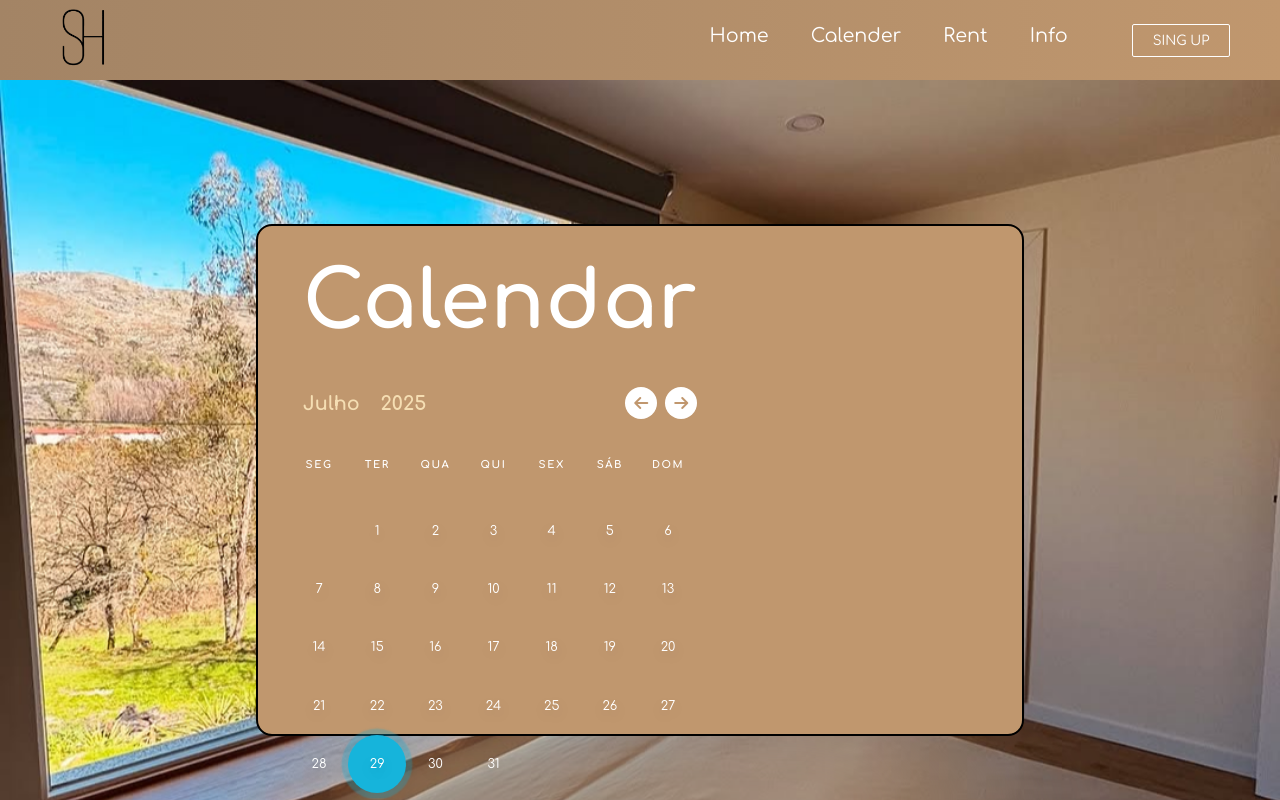
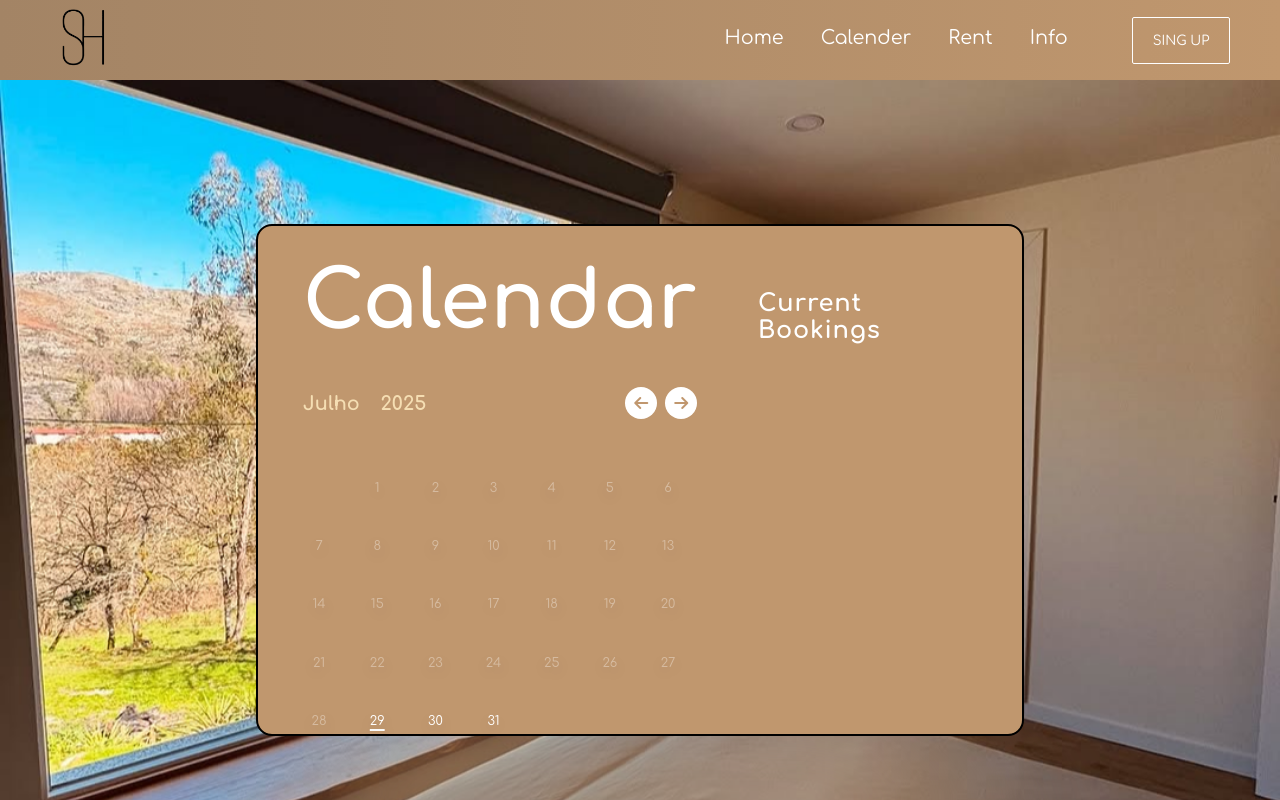
Before and after one commit to TehJaeger/Strelicia_Website, a React (Create React App) app in the folder estrelicia/: page /Calender in a window 1280 px wide. Shown: the top 800 px of the page. Built offline with nearby package versions, Linux system fonts and the light colour scheme.

Commit message:
Fix calender
I have no mouth and I must scream

```diff
--- a/estrelicia/src/components/Button.css
+++ b/estrelicia/src/components/Button.css
@@ -19,7 +19,7 @@
 .btn--outline{
     background-color: transparent;
     color: white;
-    padding: 8px 20px;
+    padding: 15px 20px;
     border: 1px solid var(--primary);
     transition: all 0.3s ease-out;
 }
--- a/estrelicia/src/components/Calendar.css
+++ b/estrelicia/src/components/Calendar.css
@@ -118,6 +118,12 @@
 
 }
 
+.days span.past,
+.days span.blocked {
+  color: rgba(255, 255, 255, 0.35);
+  cursor: not-allowed;
+}
+
 .current-date{
     background-color: rgb(22, 180, 219);
     border-radius: 50%;
@@ -175,21 +181,22 @@
     font-size: clamp(1rem, 1.5cqi, 1.5rem);
     user-select: none;
 }
+
 .time-input input:focus{
     outline: none;
 }
 
 .event-popup-btn{
     width: clamp(12rem, 15cqi, 20rem);
-    height: 3rem;
+    height: 5rem;
+    margin-left: 5rem;
     background-color:rgb(192, 151, 110);
-    color: white-;
+    color: white;
     font-size: clamp(.5rem, 1.2cqi,1.5rem);
     letter-spacing: .1rem;
     border: none;
     box-shadow: 0 0 1.3rem, rgba(0, 0, 0, 0.5);
     cursor: pointer;
-
 }
 
 .event-popup-btn:active{
@@ -206,6 +213,7 @@
     cursor: pointer;
 }
 
+
 .close-event-popup i{
     font-size: 1.5rem;
     color: white;
@@ -215,7 +223,6 @@
 .time-input input[type = "number"]::-webkit-inner-spin-button{
     appearance: none;
 }
-
 
 
 .event{
@@ -270,3 +277,35 @@
     font-size: 1rem;
     cursor: pointer;
 }
+
+.days span.today {
+  text-decoration: underline;
+  text-underline-offset: 0.25rem;
+  text-decoration-thickness: 0.15rem;
+}
+
+.blocked {
+  color: rgba(255, 255, 255, 0.35);
+  pointer-events: none;
+  background: none;
+  text-shadow: none;
+}
+
+.past {
+  color: rgba(255, 255, 255, 0.35);
+  pointer-events: none;
+  background: none;
+  text-shadow: none;
+}
+
+
+.selected-start,
+.selected-end {
+  background-color: rgba(41, 153, 161, 0.733);
+  border-radius: 50%;
+}
+
+.selected-range {
+  background-color: rgba(4, 34, 68, 0.25);
+  border-radius: 50%;
+}
--- a/estrelicia/src/components/Calendar.js
+++ b/estrelicia/src/components/Calendar.js
@@ -2,126 +2,176 @@ import React, { useState } from 'react'
 import './Calendar.css'
 
 const Calendar = () => {
-    const daysOfWeek = ["Seg","Ter","Qua","Qui","Sex","Sáb","Dom"];
   const monthsOfYear = ["Janeiro","Fevereiro","Março","Abril","Maio","Junho","Julho","Agosto","Setembro","Outubro","Novembro","Dezembro"];
-    const currentDate = new Date();
-    const[currentMonth, setCurrentMonth] = useState(currentDate.getMonth());
-    const[currentYear, setCurrentYear] = useState(currentDate.getFullYear());
-    const[selectedDate, setSelectedDate] = useState(currentDate);
-    const[showEventPopup, setShowEventPopup] = useState(false);
+  const current = new Date();
 
-    const[events, setEvents] = useState([]);
-    const[eventDays, setEventDays] = useState({day1 : '00', day2 : '00'});
-    const[eventText, setEventText] = useState('Arendamento Strelicia');
+  const [month, setMonth] = useState(current.getMonth());
+  const [year, setYear] = useState(current.getFullYear());
 
-    const daysInMonth = new Date(currentYear,currentMonth + 1,0).getDate();
-    const firstDayOfMonth = new Date(currentYear,currentMonth,1).getDay() ;
+  const [range, setRange] = useState({ start: null, end: null });
+  const [bookings, setBookings] = useState([]);
+
+  //temp
+  const [blockedDates] = useState([
+    new Date(year, month, 20),
+    new Date(year, month, 21),
+    new Date(year, month, 22),
+  ]);
+  //temp
+
+  const daysInMonth = new Date(year, month + 1, 0).getDate();
+  const firstWeekday = new Date(year, month, 1).getDay();
+
+  const isToday = (date) => {
+    const today = new Date();
+    today.setHours(0, 0, 0, 0);
+    return date.toDateString() === today.toDateString();
+  };
+
+  const isBlocked = (d) => blockedDates.some(b => b.toDateString() === d.toDateString());
+
+  const hasBlockedBetween = (start, end) => {
+    return blockedDates.some(d => d > start && d < end);
+  };
+
+const isPast = (date) => {
+  const today = new Date();
+  today.setHours(0,0,0,0);
+  return date < today;
+};
+
+  const handleClick = (day) => {
+  const clicked = new Date(year, month, day);
+
+  if (isBlocked(clicked)) return;
+
+  if (range.start && !range.end &&
+      range.start.toDateString() === clicked.toDateString()) {
+    setRange({ start: null, end: null });
+    return;
+  }
+
+  if (!range.start) {
+    setRange({ start: clicked, end: null });
+    return;
+  }
+
+  if (range.start && !range.end) {
+    if (clicked <= range.start) {
+      setRange({ start: clicked, end: null });
+      return;
+    }
+
+    if (hasBlockedBetween(range.start, clicked)) {
+      return;
+    }
+
+    setRange(prev => ({ ...prev, end: clicked }));
+    return;
+  }
+  setRange({ start: clicked, end: null });
+};
+
+
+  const saveBooking = () => {
+    if (!range.start || !range.end) return;
+
+    const newBooking = { start: range.start, end: range.end };
+    setBookings(prev => [...prev, newBooking]);
+    setRange({ start: null, end: null });
+  };
+
+  const removeBooking = (i) => {
+    setBookings(prev => prev.filter((_, idx) => idx !== i));
+  };
+
+  const inRange = (d) => {
+    if (!range.start || !range.end) return false;
+    return d > range.start && d < range.end;
+  };
 
   const prevMonth = () => {
-        setCurrentMonth((prevMonth) => (prevMonth === 0 ? 11 : prevMonth - 1) )
-        setCurrentYear((prevYear) => (currentMonth === 0 ? prevYear - 1 : prevYear))
-    }
+    setMonth(m => (m === 0 ? 11 : m - 1));
+    setYear(y => (month === 0 ? y - 1 : y));
+  };
 
   const nextMonth = () => {
-        setCurrentMonth((nextMonth) => (nextMonth === 11 ? 0 : nextMonth + 1))
-        setCurrentYear((nextYear) => (currentMonth === 11 ? nextYear + 1 : nextYear))
-    }
-
-    const handleDayClick = (day) =>{
-        const clickDate = new Date(currentYear, currentMonth, day);
-        const today = new Date();
-
-        if(clickDate >= today || isSameDay(clickDate, today)){
-            setSelectedDate(clickDate);
-            setShowEventPopup(true);
-            setEventText("Arendamento Strelicia");
-            setEventDays({day1 : clickDate.getDay(),day2 : '00'});
-        }
-    }
-
-    const isSameDay = (date1, date2) => {
-        return(
-            date1.getFullYear() === date2.getFullYear() &&
-            date1.getMonth() === date2.getMonth() &&
-            date1.getDay() === date2.getDay()
-        )
-    }
-
-    const handleEventSubmit = () => {
-        const newEvent = {
-            date: selectedDate,
-            time: `${eventDays.day1.padStart(2,'0')}:${eventDays.day2.padStart(2,'0')}`,
-            text: eventText,
-        }
-
-        setEvents([...events, newEvent])
-        setEventDays({day1 : selectedDate.getDay(), day2 : '00'})
-        setEventText("Arendamento Strelicia")
-        setShowEventPopup(false)
-    }
+    setMonth(m => (m === 11 ? 0 : m + 1));
+    setYear(y => (month === 11 ? y + 1 : y));
+  };
 
   return (
-    <div className='background'>
-    <div className='container'>
-        <div className='calender-app'>
-            <div className='calendar'>
-                <h1 className='heading'>Calendar</h1>
+    <div className="background">
+      <div className="container">
+        <div className="calender-app">
+          <div className="calendar">
+            <h1 className="heading">Calendar</h1>
 
-                <div className='navigate-date'>
-                    <h2 className='month'>{monthsOfYear[currentMonth]}</h2>
-                    <h2 className='year'>{currentYear}</h2>
-                    <div className='buttons'>
-                        <i class="fa fa-arrow-left" onClick={prevMonth}></i>
-                        <i class="fa fa-arrow-right" onClick={nextMonth}></i>
+            <div className="navigate-date">
+              <h2 className="month">{monthsOfYear[month]}</h2>
+              <h2 className="year">{year}</h2>
+              <div className="buttons">
+                <i className="fa fa-arrow-left" onClick={prevMonth}></i>
+                <i className="fa fa-arrow-right" onClick={nextMonth}></i>
               </div>
             </div>
-                <div className='weekdays'>
-                    {daysOfWeek.map((day) => <span key={day}>{day}</span>)}
+
+            <div className="days">
+              {[...Array((firstWeekday + 6) % 7).keys()].map(i => (
+                <span key={"e"+i}></span>
+              ))}
+
+              {[...Array(daysInMonth).keys()].map(i => {
+                const day = i + 1;
+                const d = new Date(year, month, day);
+
+                const classes = [];
+                  if (isToday(d)) classes.push("today");
+
+                  if (isPast(d)) classes.push("past");
+
+                  if (isBlocked(d)) classes.push("blocked");
+
+                  if (range.start?.toDateString() === d.toDateString())
+                    classes.push("selected-start");
+
+                  if (range.end?.toDateString() === d.toDateString())
+                    classes.push("selected-end");
+
+                  if (inRange(d))
+                    classes.push("selected-range");
+
+
+                return (
+                  <span key={day} className={classes.join(" ")} onClick={() => handleClick(day)}>
+                    {day}
+                  </span>
+                );
+              })}
             </div>
-                <div className='days'>
-                    {[...Array(firstDayOfMonth !== 0 ? (firstDayOfMonth-1) : (firstDayOfMonth+6) ).keys()].map((_,index) =>
-                        (<span key={`empty-${index}`}/>))}
 
-                    {[...Array(daysInMonth).keys()].map((day) =>
-                         (<span key={day + 1} className={day +1 === currentDate.getDate()
-                         && currentMonth === currentDate.getMonth()
-                         && currentYear === currentDate.getFullYear() ? 'current-date' : ''}
-                            onClick={() => handleDayClick(day + 1)}
-                         >
-                            {day + 1}</span>))}
+            {range.start && range.end && (
+              <button className="event-popup-btn mt-4" onClick={saveBooking}>
+                Confirmar
+              </button>
+            )}
           </div>
+
+          <div className="events">
+            <h2 className="heading text-xl mb-4">Current Bookings</h2>
+            {bookings.map((b, i) => (
+              <div className="event flex justify-between items-center" key={i}>
+                <div className="event-text">
+                  {b.start.toLocaleDateString()} → {b.end.toLocaleDateString()}
                 </div>
-            <div className='events'>
-                {showEventPopup &&
-                <div className='event-popup'>
-                    <div className='time-input'>
-                        <div className='event-popup-time'>Dias</div>
-                        <input type='number' name='day1' min={1} max={31} className='day1' value={eventDays.day1} onChange={(e) => setEventDays({...eventDays, day1 : e.target.value })}/>
-                        <input type='number' name='day2' min={1} max={31} className='day2' value={eventDays.day2} onChange={(e) => setEventDays({...eventDays, day2 : e.target.value })}/>
+                <button onClick={() => removeBooking(i)} className="event-popup-btn">Remover</button>
               </div>
-                    <button className='event-popup-btn' onClick={handleEventSubmit}>Arrendar</button>
-                    <button className='close-event-popup'><i class="fa-solid fa-x" onClick={() => setShowEventPopup(false)}></i></button>
-                </div>
-                }
-
-                {events.map((event, index) => (
-                    <div className='event' key={index}>
-                    <div className='event-date-wrapper'>
-                        <div className='event-date'>{`${monthsOfYear[event.date.getMonth()]} ${event.date.getDate()}, ${event.date.getFullYear()}`}</div>
-                        <div className='event-time'>15:00</div>
-                    </div>
-                    <div className='event-text'>Arrendar a Strelicia</div>
-                    <div className='event-buttons'>
-                       <i class="fa-solid fa-x"></i>
-                    </div>
-                </div>
-                )
-                )}
+            ))}
           </div>
         </div>
       </div>
     </div>
-  )
-}
+  );
+};
 
-export default Calendar
+export default Calendar;
--- a/estrelicia/src/components/Navbar.css
+++ b/estrelicia/src/components/Navbar.css
@@ -39,7 +39,7 @@
 .nav-menu {
   display: grid;
   grid-template-columns: repeat(4, auto);
-  grid-gap: 10px;
+  grid-gap: 5px;
   list-style: none;
   text-align: center;
   width: 75vw;
```
Lines whose indentation alone changed are shown as unchanged.
